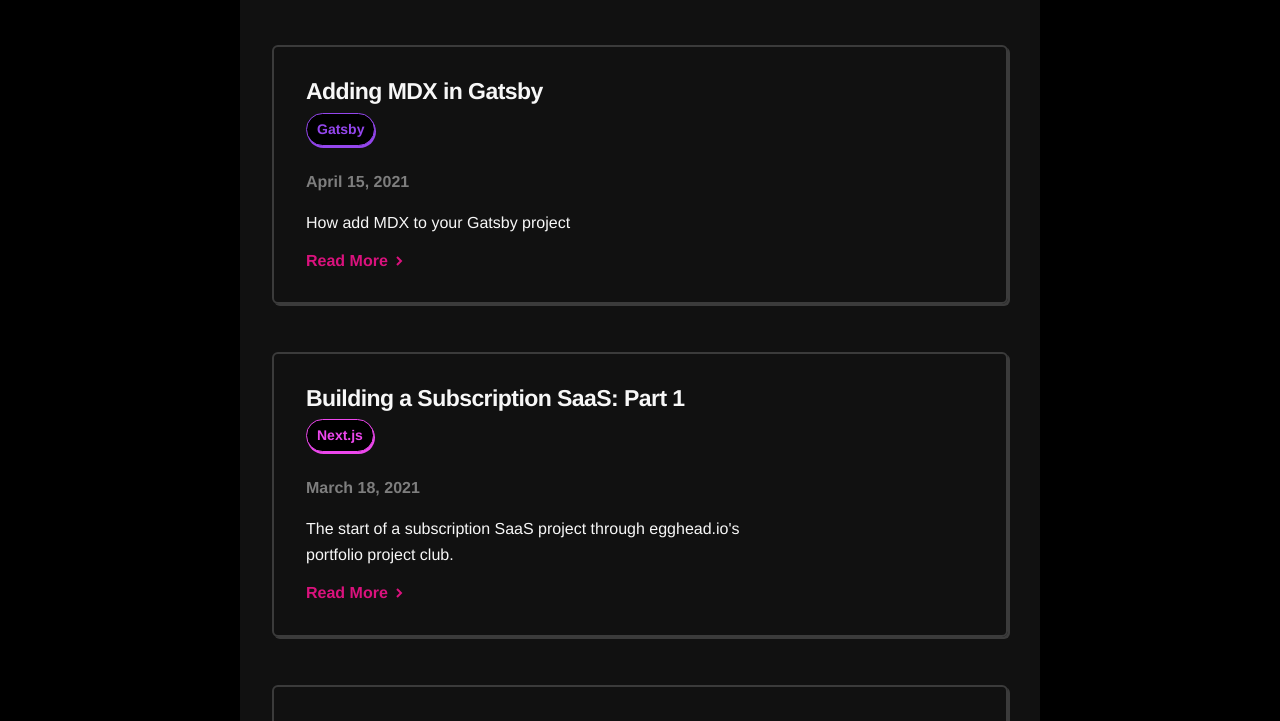
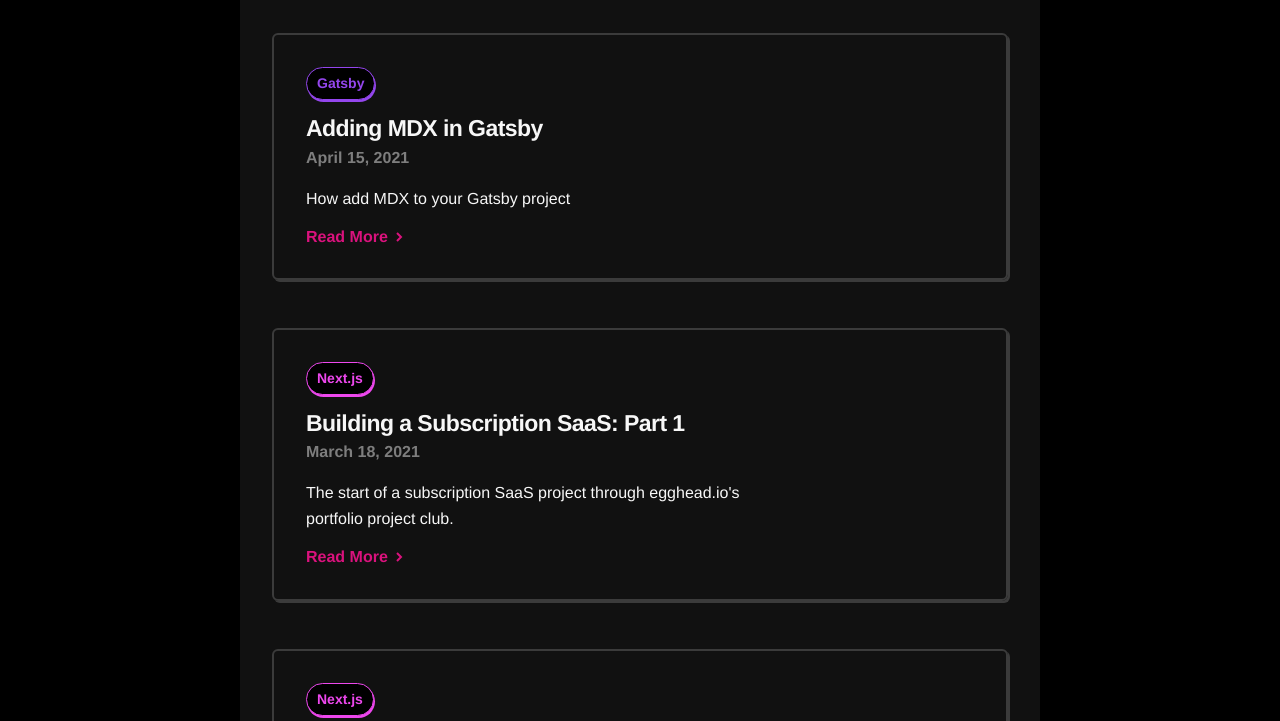
Before and after one commit to andrewgilliland/andrew-gilliland, a Gatsby site: page / in a window 1280 px wide. Shown: the part 984-1705 px from the top of the page. Built offline with nearby package versions, Linux system fonts and the light colour scheme; Gatsby itself is replaced by a stand-in of ours; some packages are replaced by stand-ins of ours.

Commit message:
updates blogcard styles

```diff
--- a/src/components/BlogCard.tsx
+++ b/src/components/BlogCard.tsx
@@ -14,6 +14,7 @@ const BlogCardStyles = styled.article`
   padding: ${props => props.padding || "var(--spacing-8)"};
   background-color: ${props => props.backgroundColor || "transparent"};
   cursor: pointer;
+  transition: 0.5s box-shadow ease, 0.5s border-color ease;
 
   a {
     color: var(--grey-050);
@@ -23,15 +24,11 @@ const BlogCardStyles = styled.article`
     margin-bottom: var(--spacing-4);
   }
 
-  h3 {
-    margin-bottom: var(--spacing-2);
-  }
-
   .date {
     color: var(--grey-500);
     font-size: var(--fontSize-1);
     font-weight: var(--font-semibold);
-    margin-top: 0.5rem;
+    margin-top: var(--spacing-1);
   }
 
   p {
@@ -41,9 +38,8 @@ const BlogCardStyles = styled.article`
   }
 
   &:hover {
-    h3 {
-      color: var(--grey-300);
-    }
+    border-color: var(--grey-100);
+    box-shadow: none;
   }
 
   @media (min-width: 425px) {
@@ -96,13 +92,12 @@ const BlogCard = ({
       <Link to={slug} itemProp="url">
         <BlogCardGrid>
           <header>
+            {tags.map((tag, i) => (
+              <Tag key={i}>{tag}</Tag>
+            ))}
             <H3>
               <span itemProp="headline">{title}</span>
             </H3>
-            {tags.map((tag, i) => (
-              <Tag key={i}>{tag}</Tag>
-            ))}
-            <br />
             <div className="date">{date}</div>
           </header>
           <section>
```
